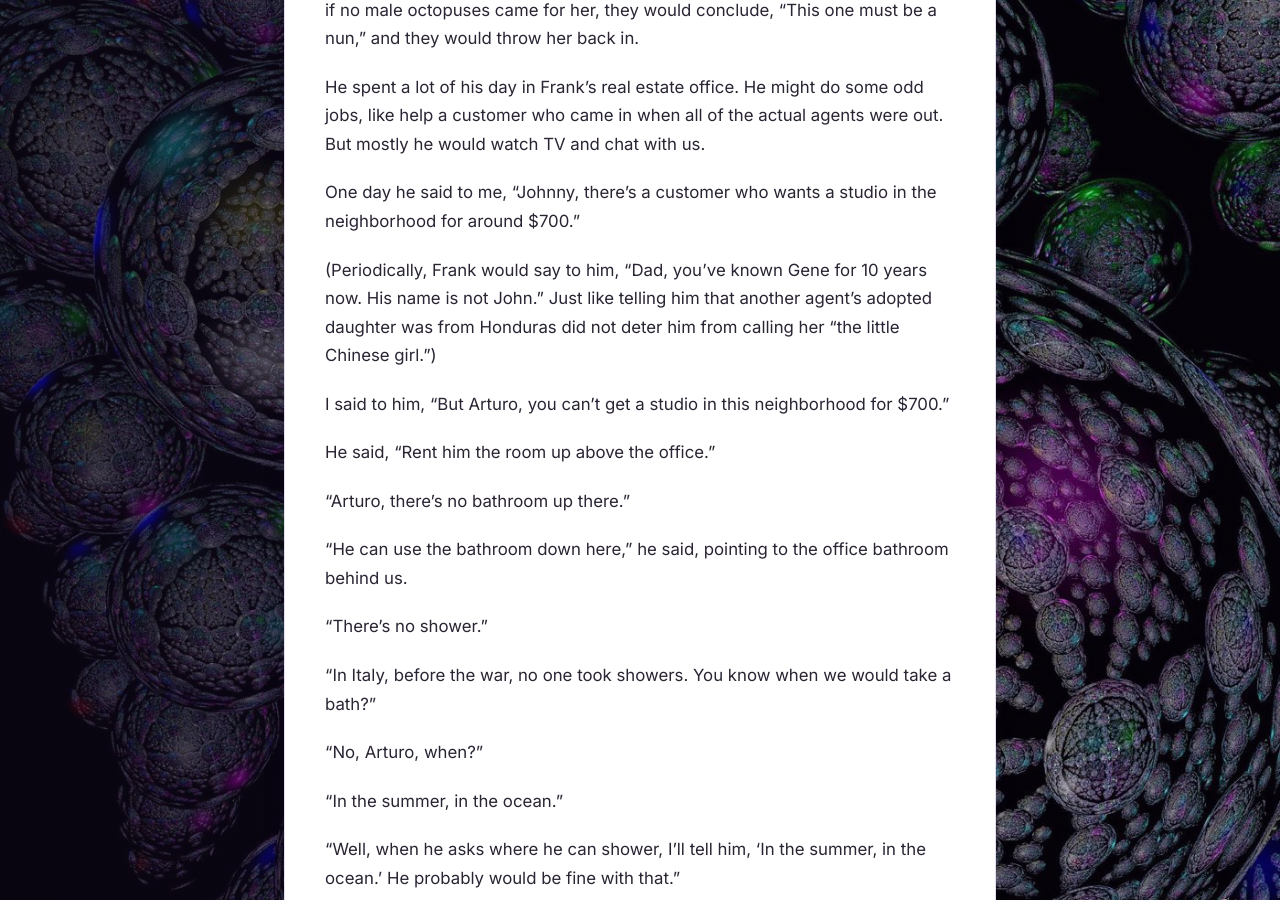
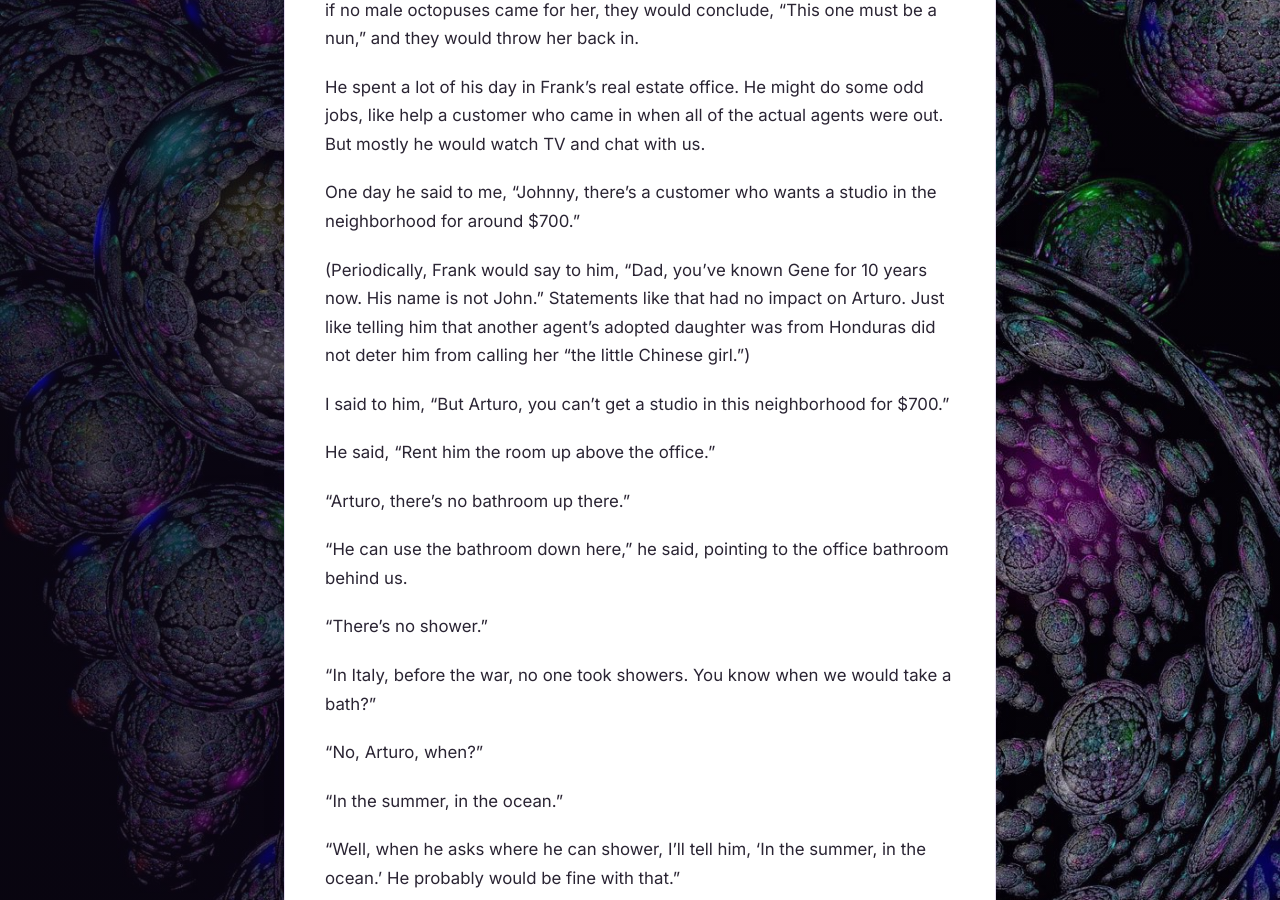
Before and after one commit to gcallah/gcallah.github.io, a Jekyll site: the page built from _posts/2026-11-03-Arturo-Galeano.md, in a window 1280 px wide and 900 px high, scrolled down 1325 px. Built offline with Jekyll 4.4.1, drawn with Linux system fonts in a browser that asks for light colours; our own code applies the rules of GitHub Pages for plain Markdown files.

Commit message:
Fixed missing sentence in Arturo.

```diff
--- a/_posts/2026-11-03-Arturo-Galeano.md
+++ b/_posts/2026-11-03-Arturo-Galeano.md
@@ -37,7 +37,8 @@ One day he said to me, "Johnny, there's a customer who wants a studio in the
 neighborhood for around $700."
 
 (Periodically, Frank would say to him, "Dad, you've known Gene for 10 years
-now. His name is not John." Just like telling him that another agent's
+now. His name is not John." Statements like that had no impact on Arturo.
+Just like telling him that another agent's
 adopted daughter was from Honduras did not deter him from calling her "the
 little Chinese girl.")
 
```
